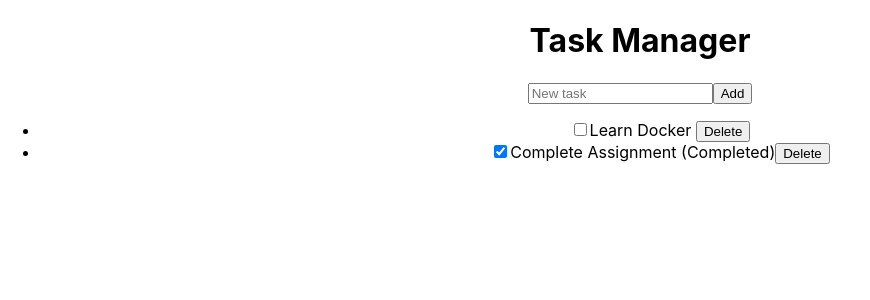
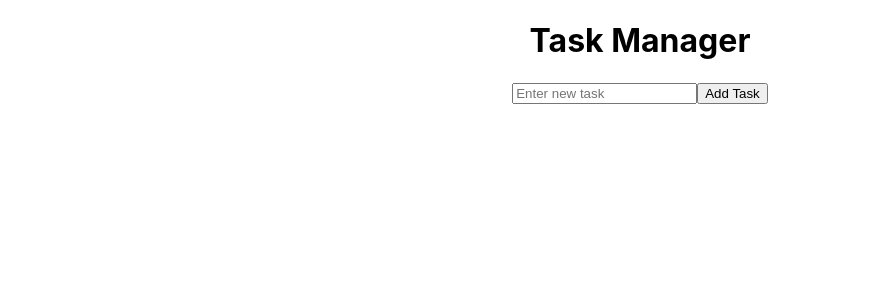
Before and after one commit to mitzaa/task-manager, a React (Create React App) app in the folder frontend/: page / in a window 1280 px wide. Shown: the top 300 px of the page, without its empty margins (0-870 px from the left). Built offline with nearby package versions, Linux system fonts and the light colour scheme.

Commit message:
adding functionality to frontend

```diff
--- a/frontend/src/App.js
+++ b/frontend/src/App.js
@@ -1,25 +1,52 @@
-import React from 'react';
+import React, { useState } from 'react';
 import './App.css';
 
 function App() {
-  const tasks = [
-    { id: 1, title: 'Learn Docker', completed: false },
-    { id: 2, title: 'Complete Assignment', completed: true },
-  ];
+  const [tasks, setTasks] = useState([]);
+  const [newTask, setNewTask] = useState('');
+
+  const addTask = () => {
+    if (newTask.trim() !== '') {
+      setTasks(prevTasks => [...prevTasks, { id: Date.now(), title: newTask, completed: false }]);
+      setNewTask('');
+    }
+  };
+
+  const removeTask = (taskId) => {
+    setTasks(prevTasks => prevTasks.filter(task => task.id !== taskId));
+  };
+
+  const toggleTaskCompletion = (taskId) => {
+    setTasks(prevTasks => prevTasks.map(task => {
+      if (task.id === taskId) {
+        return {...task, completed: !task.completed};
+      }
+      return task;
+    }));
+  };
 
   return (
     <div className="App">
       <h1>Task Manager</h1>
-      <form>
-        <input type="text" placeholder="New task" />
-        <button type="submit">Add</button>
-      </form>
+      <div>
+        <input
+          type="text"
+          value={newTask}
+          onChange={e => setNewTask(e.target.value)}
+          placeholder="Enter new task"
+        />
+        <button onClick={addTask}>Add Task</button>
+      </div>
       <ul>
-        {tasks.map(task => (
-          <li key={task.id}>
-            <input type="checkbox" checked={task.completed} />
-            {task.title} {task.completed ? '(Completed)' : ''}
-            <button>Delete</button>
+        {tasks.sort((a, b) => a.completed - b.completed).map(task => (
+          <li key={task.id} className={task.completed ? 'completed-task' : ''}>
+            <input
+              type="checkbox"
+              checked={task.completed}
+              onChange={() => toggleTaskCompletion(task.id)}
+            />
+            {task.title}
+            <button onClick={() => removeTask(task.id)}>Delete</button>
           </li>
         ))}
       </ul>
```
